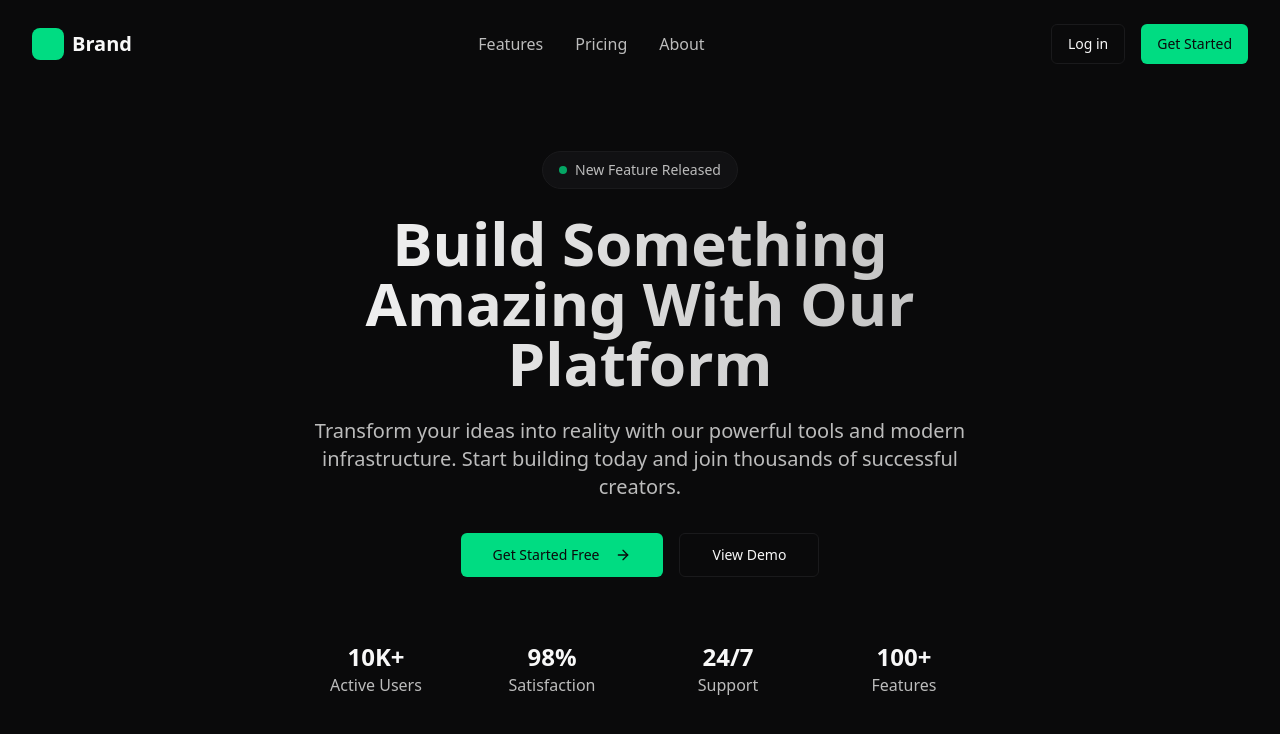
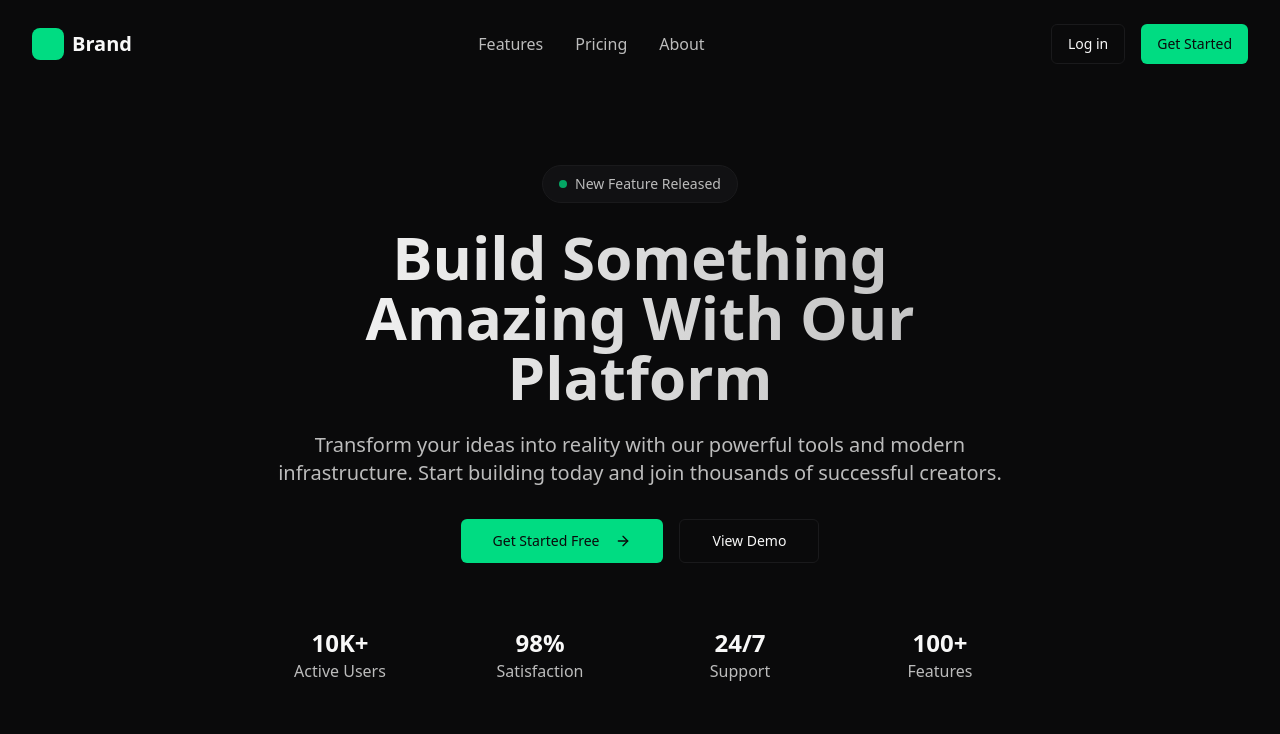
Before and after one commit to luizinhodavp041/orpheo-digital-4, a Next.js app: page / in a window 1280 px wide. Shown: the top 734 px of the page. Built offline with nearby package versions, Linux system fonts and the light colour scheme.

Commit message:
ajuste padding header e hero

```diff
--- a/src/components/sections/Hero.tsx
+++ b/src/components/sections/Hero.tsx
@@ -3,8 +3,8 @@ import { ArrowRight } from "lucide-react";
 
 export function Hero() {
   return (
-    <section className="pt-32 pb-20 min-h-screen flex items-center bg-background">
-      <div className="container">
+    <section className="min-h-screen flex items-center bg-background">
+      <div className="max-w-7xl mx-auto px-4 sm:px-6 lg:px-8 w-full pt-32 pb-20">
         <div className="max-w-3xl mx-auto text-center">
           <div className="inline-block mb-6">
             <div className="flex items-center gap-2 px-4 py-2 rounded-full border border-border bg-background-secondary">
@@ -19,7 +19,7 @@ export function Hero() {
             Build Something Amazing With Our Platform
           </h1>
 
-          <p className="text-lg md:text-xl text-text-secondary mb-8 max-w-2xl mx-auto">
+          <p className="text-lg md:text-xl text-text-secondary mb-8 mx-auto">
             Transform your ideas into reality with our powerful tools and modern
             infrastructure. Start building today and join thousands of
             successful creators.
@@ -42,7 +42,7 @@ export function Hero() {
             </Button>
           </div>
 
-          <div className="mt-16 grid grid-cols-2 md:grid-cols-4 gap-8 max-w-2xl mx-auto">
+          <div className="mt-16 grid grid-cols-2 md:grid-cols-4 gap-8">
             {[
               { number: "10K+", label: "Active Users" },
               { number: "98%", label: "Satisfaction" },
--- a/src/components/ui/Header.tsx
+++ b/src/components/ui/Header.tsx
@@ -21,7 +21,8 @@ export function Header() {
         isScrolled ? "bg-background py-4" : "bg-transparent py-6"
       }`}
     >
-      <div className="container max-w-7xl mx-auto px-4 sm:px-6 lg:px-8 flex items-center justify-between">
+      <div className="max-w-7xl mx-auto px-4 sm:px-6 lg:px-8">
+        <div className="flex items-center justify-between">
           <Link href="/" className="flex items-center gap-2">
             <div className="h-8 w-8 rounded-lg bg-accent"></div>
             <span className="text-xl font-bold text-text">Brand</span>
@@ -60,6 +61,7 @@ export function Header() {
             </Button>
           </div>
         </div>
+      </div>
     </header>
   );
 }
```
Lines whose indentation alone changed are shown as unchanged.
